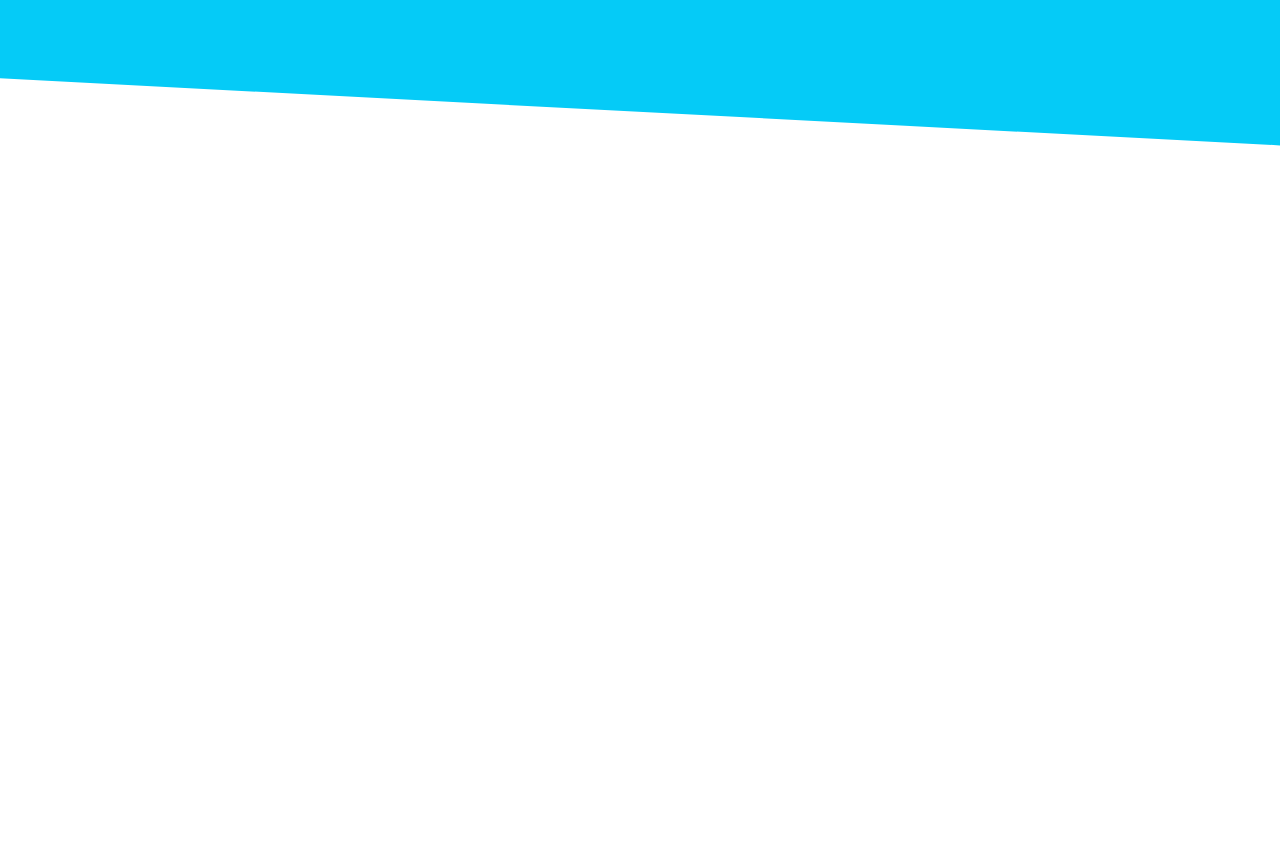
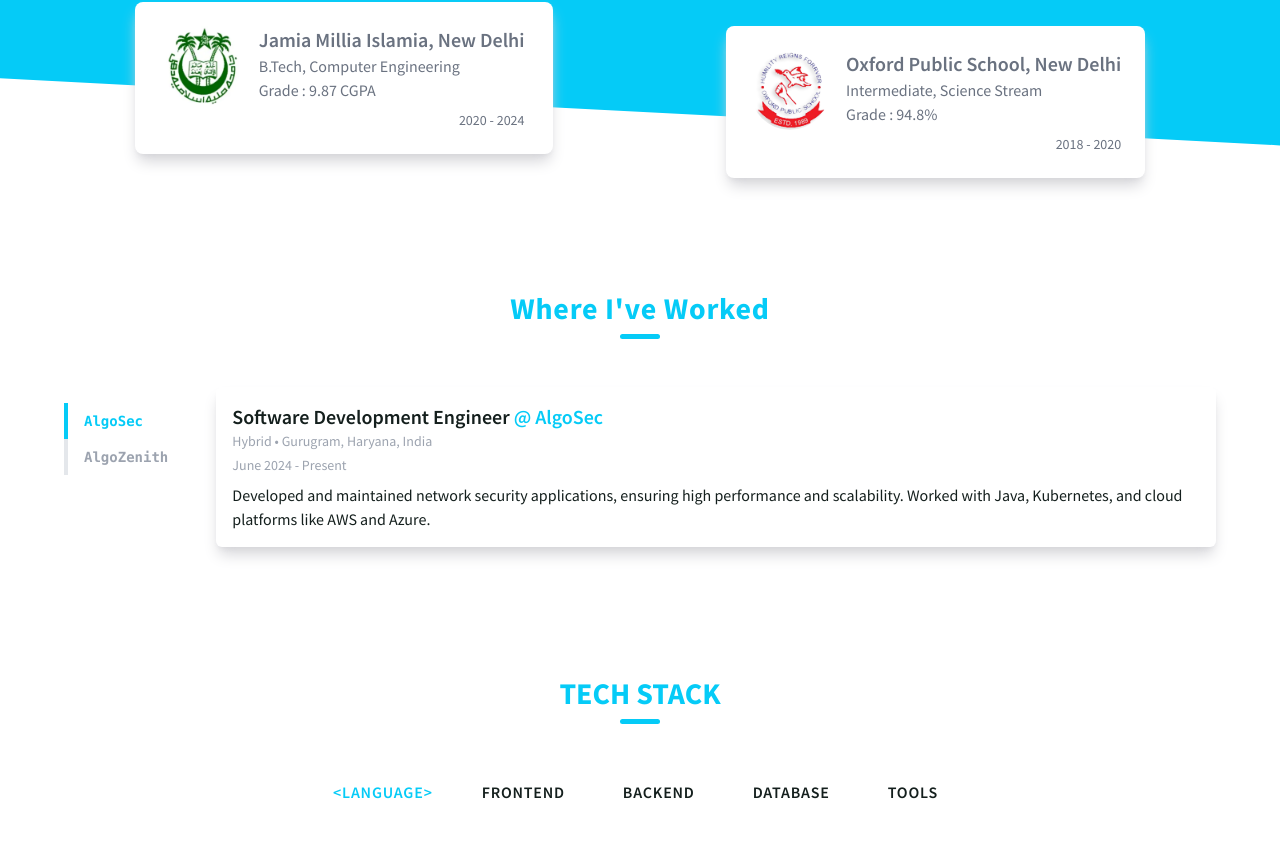
Before and after one commit to vickyguptaa7/portfolio, a React (Vite) app: page / in a window 1280 px wide. Shown: the part 1653-2520 px from the top of the page. Built offline with nearby package versions, Linux system fonts and the light colour scheme.

Commit message:
experience section

```diff
--- a/src/App.tsx
+++ b/src/App.tsx
@@ -2,6 +2,7 @@ import { useEffect, useState } from "react";
 import About from "./components/About/About";
 import Achievements from "./components/Achievement/Achievements";
 import Contact from "./components/Contact/Contact";
+import Experience from "./components/Experience/Experience";
 import Footer from "./components/Footer/footer";
 import Home from "./components/Home/Home";
 import Navbar from "./components/Navbar/Navbar";
@@ -15,7 +16,7 @@ function App() {
   const [showLoader, setShowLoader] = useState<boolean>(true);
 
   useEffect(() => {
-    setTimeout(() => setShowLoader(false), 3000);
+    setTimeout(() => setShowLoader(false), 1500);
   }, []);
 
   if (showLoader)
@@ -31,6 +32,7 @@ function App() {
       <main className="min-w-[360px] overflow-hidden">
         <Home />
         <About />
+        <Experience />
         <Skill />
         <Projects />
         <Achievements />
--- /dev/null
+++ b/src/components/Experience/Experience.tsx
@@ -0,0 +1,96 @@
+import { motion } from "framer-motion";
+import { useState } from "react";
+import Wrapper from "../Wrapper/wrapper";
+
+const jobsData = [
+  {
+    title: "Software Development Engineer",
+    company: "AlgoSec",
+    location: "Hybrid • Gurugram, Haryana, India",
+    duration: "June 2024 - Present",
+    description:
+      "Developed and maintained network security applications, ensuring high performance and scalability. Worked with Java, Kubernetes, and cloud platforms like AWS and Azure.",
+  },
+  {
+    title: "Software Engineer Intern",
+    company: "AlgoZenith",
+    location: "Remote • New Delhi, India",
+    duration: "Aug 2023 - April 2024",
+    description:
+      "Contributed to educational content for competitive programming. Built tools to improve user experience.",
+  },
+];
+
+function Experience() {
+  const [activeTabId, setActiveTabId] = useState(0);
+
+  return (
+    <section data-section className="pt-24 mt-36" id="projects">
+      <div
+        className="flex flex-col items-center justify-center px-8 header"
+        data-aos="fade-in"
+      >
+        <h1 className="text-[color:var(--color-primary)] text-3xl font-bold mb-2 text-center tracking-wide">
+          Where I've Worked
+        </h1>
+        <div className="h-[0.30rem] w-10 bg-[color:var(--color-primary)] rounded-full"></div>
+      </div>
+      <div className="flex flex-col items-center justify-center w-full mt-12 ">
+        <Wrapper>
+          <div className="flex flex-col md:flex-row">
+            {/* Tabs */}
+            <div className="flex mt-4 mb-6 md:flex-col md:mb-0 md:mr-8">
+              {jobsData.map((job, i) => (
+                <button
+                  key={i}
+                  className={`px-4 py-2 text-left font-mono text-sm cursor-pointer border-l-4 transition-all ${
+                    activeTabId === i
+                      ? "border-[color:var(--color-primary)] font-bold text-[color:var(--color-primary)] duration-300"
+                      : "border-[color:var(--gray-color)] text-gray-400 font-bold hover:text-[color:var(--color-primary)] hover:bg-[color:var(--gray-hover-color)] duration-300"
+                  }`}
+                  onClick={() => setActiveTabId(i)}
+                >
+                  {job.company}
+                </button>
+              ))}
+            </div>
+            {/* Tab Panels */}
+            <div className="flex-1 ">
+              {jobsData.map(
+                (job, i) =>
+                  activeTabId === i && (
+                    <motion.div
+                      key={i}
+                      initial={{ opacity: 0, x: -20 }}
+                      animate={{ opacity: 1, x: 0 }}
+                      exit={{ opacity: 0, x: 20 }}
+                      transition={{ duration: 0.3 }}
+                      className="p-4 bg-[color:var(--primary-background-color)] shadow-lg shadow-[color:var(--secondary-shadow-color)] rounded-md"
+                    >
+                      <h3 className="text-xl font-semibold text-[color:var(--tertiary-text-color)]">
+                        {job.title}{" "}
+                        <span className="text-[color:var(--color-primary)] text-xl">
+                          @ {job.company}
+                        </span>
+                      </h3>
+                      <p className="mb-1 text-sm text-gray-400">
+                        {job.location}
+                      </p>
+                      <p className="mb-2 text-sm text-gray-400">
+                        {job.duration}
+                      </p>
+                      <p className="text-[color:var(--tertiary-text-color)]">
+                        {job.description}
+                      </p>
+                    </motion.div>
+                  )
+              )}
+            </div>
+          </div>
+        </Wrapper>
+      </div>
+    </section>
+  );
+}
+
+export default Experience;
--- a/src/components/Tech Stack/TechStack.tsx
+++ b/src/components/Tech Stack/TechStack.tsx
@@ -22,7 +22,7 @@ function Skill() {
   }, []);
 
   return (
-    <section data-section className="mt-64 mb-12" id="tech-stack">
+    <section data-section className="mt-32 mb-12" id="tech-stack">
       <Wrapper className="flex flex-col items-center justify-center">
         <div
           className="flex flex-col items-center justify-center px-8 header"
--- a/src/components/UI/Loader.tsx
+++ b/src/components/UI/Loader.tsx
@@ -56,7 +56,7 @@ const Loader = () => {
               animate={{
                 width: "100%",
                 transition: {
-                  duration: 3,
+                  duration: 1.5,
                   ease: "anticipate",
                 },
               }}
--- /dev/null
+++ b/src/data/expereince.ts
@@ -0,0 +1,43 @@
+export const ExperienceData = [
+  {
+    id: "upstatement",
+    title: "Lead Engineer",
+    company: "Upstatement",
+    location: "Boston, MA",
+    date: "May 2018 - Present",
+    description: [
+      "Deliver high-quality, robust production code for a diverse array of projects for clients including Harvard Business School, Everytown for Gun Safety, Pratt Institute, Koala Health, Vanderbilt University, The 19th News, and more",
+      "Work alongside creative directors to lead the research, development, and architecture of technical solutions to fulfill business requirements",
+      "Collaborate with designers, project managers, and other engineers to transform creative concepts into production realities for clients and stakeholders",
+      "Provide leadership within engineering department through close collaboration, knowledge shares, and mentorship",
+    ],
+    skills: ["React", "TypeScript", "Node.js", "WordPress", "AWS"],
+  },
+  {
+    id: "apple",
+    title: "UI Engineer",
+    company: "Apple",
+    location: "Cupertino, CA",
+    date: "July 2017 - April 2018",
+    description: [
+      "Developed and maintained features for internal CMS tools used by Apple Music's editorial team",
+      "Architected and implemented the Apple Music API documentation website",
+      "Collaborated with design team to ensure pixel-perfect implementations",
+      "Optimized build system reducing compile times by 45%",
+    ],
+    skills: ["JavaScript", "React", "Ruby on Rails", "PHP"],
+  },
+  {
+    id: "scout",
+    title: "Software Engineer",
+    company: "Scout Studio",
+    location: "Boston, MA",
+    date: "January 2017 - June 2017",
+    description: [
+      "Collaborated with a small team of developers to spearhead a new design system",
+      "Worked with designers to transform Figma designs into responsive components",
+      "Built and delivered technical solutions according to stakeholder business requirements",
+    ],
+    skills: ["JavaScript", "React", "Node.js", "Express"],
+  },
+];
--- a/src/index.css
+++ b/src/index.css
@@ -13,6 +13,8 @@
   --secondary-background-color: #fff;
   --primary-shadow-color: #06b6d4;
   --secondary-shadow-color: #d4d4d8;
+  --gray-color: #e4e7eb;
+  --gray-hover-color: rgb(245, 245, 245);
 }
 
 .dark-mode {
@@ -25,6 +27,8 @@
   --secondary-background-color: #0f172a;
   --primary-shadow-color: #0264b9;
   --secondary-shadow-color: #000;
+  --gray-color: #444444;
+  --gray-hover-color: rgb(41, 41, 41);
 }
 
 * {
--- a/src/styles.css
+++ b/src/styles.css
@@ -40,3 +40,79 @@
     transform: translateY(8px);
   }
 }
+
+.experience {
+  position: relative;
+  height: fit-content;
+}
+
+.experience button {
+  position: relative;
+  z-index: 2;
+  transition: all 0.5s ease 0s;
+  width: 160px;
+}
+
+.experience button:hover {
+  /* margin-left: 4px; */
+  background: #9af0ff;
+  width: 156px;
+  transition: all 0.5s ease 0s;
+}
+
+.experience .start-line {
+  position: absolute;
+  top: 0;
+  z-index: 0;
+  border-left: 4px solid #85ebff;
+  transition: all 0.5s ease 0s;
+  height: 100%;
+}
+.experience .animation {
+  position: absolute;
+  top: 0;
+  z-index: 1;
+  border-left: 4px solid var(--color-primary);
+  transition: all 0.5s ease 0s;
+  background: #e7fbff;
+}
+
+.experience button:nth-child(1) {
+  height: 40px;
+}
+.experience  .start-home,
+.selected ~ .animation {
+  height: 40px;
+  width: 99%;
+  border-left: 4px solid black;
+  top: 0;
+}
+.experience button:nth-child(2) {
+  height: 40px;
+}
+
+.experience button:nth-child(2) .selected ~ .animation {
+  height: 40px;
+  top: 40px;
+}
+.experience button:nth-child(3) {
+  height: 40px;
+}
+.experience button:nth-child(3) .selected ~ .animation {
+  height: 40px;
+  top: 80px;
+}
+.experience button:nth-child(4) {
+  height: 40px;
+}
+.experience button:nth-child(4) .selected ~ .animation {
+  height: 40px;
+  top: 120px;
+}
+.experience button:nth-child(5) {
+  height: 40px;
+}
+.experience button:nth-child(5) .selected ~ .animation {
+  height: 40px;
+  top: 160px;
+}
```
